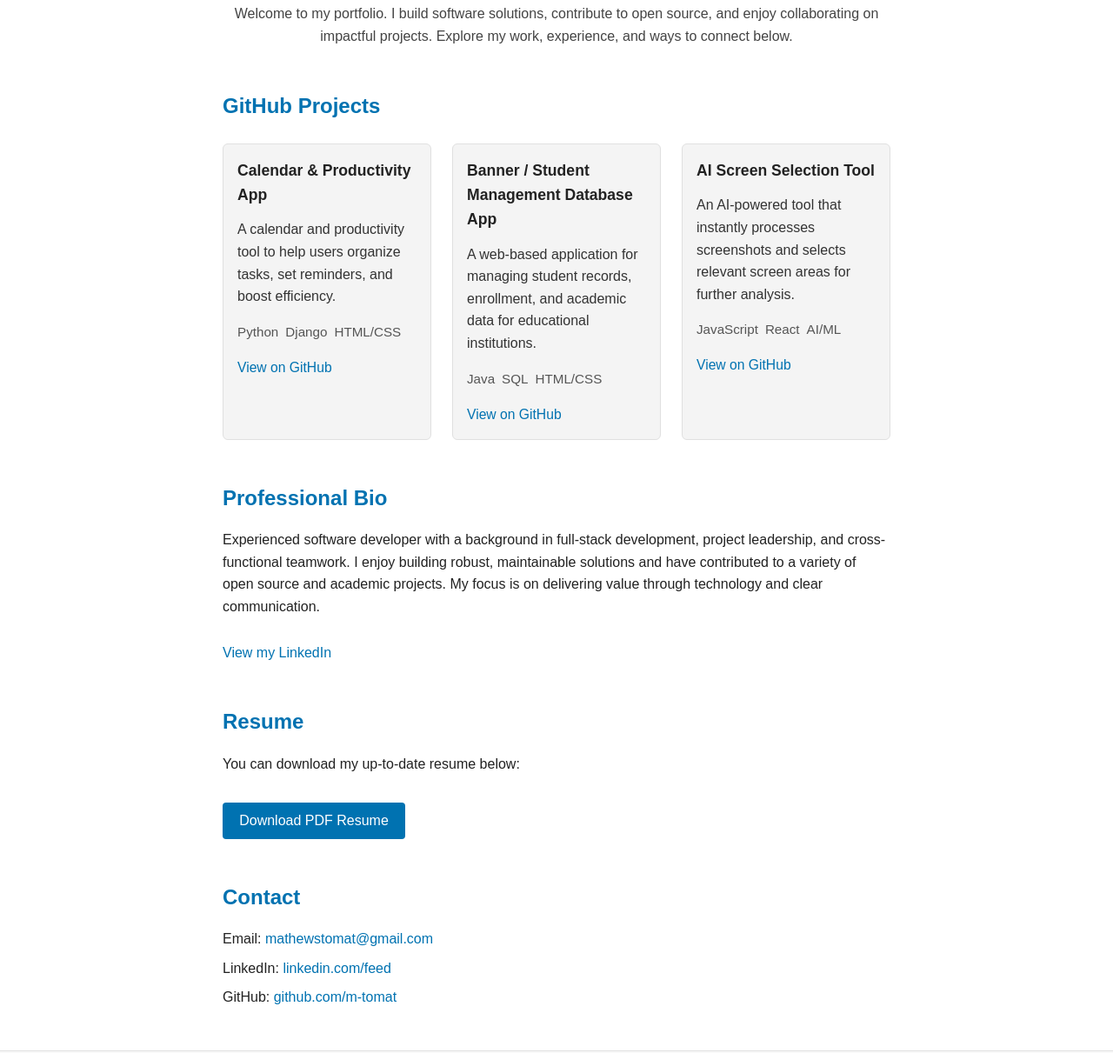
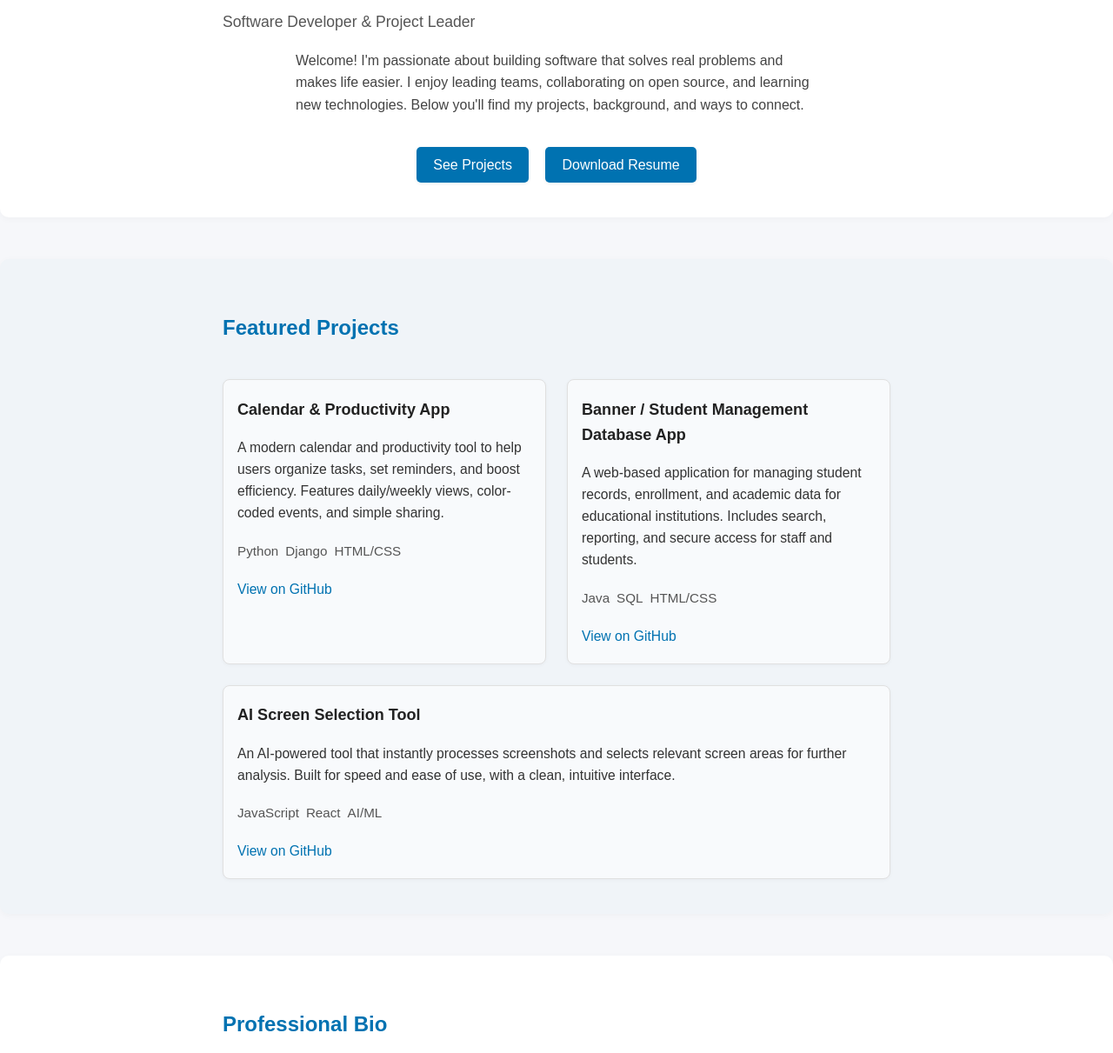
Before and after one commit to m-tomat/m-tomat.github.io, a plain HTML site: page index.html in a window 1280 px wide. Shown: the part 228-1439 px from the top of the page at 87% size. Drawn offline with Linux system fonts and the light colour scheme.

Commit message:
Flesh out site with contemporary but simple design and content

```diff
--- a/index.html
+++ b/index.html
@@ -28,21 +28,25 @@
     <section id="home" class="section home-section">
       <div class="container">
         <h1>Hi, I'm Mathews Tomat</h1>
-        <p class="intro">Software Developer | Project Leader | Tech Enthusiast</p>
+        <p class="intro">Software Developer & Project Leader</p>
         <p class="bio-short">
-          Welcome to my portfolio. I build software solutions, contribute to open source, and enjoy collaborating on impactful projects. Explore my work, experience, and ways to connect below.
+          Welcome! I'm passionate about building software that solves real problems and makes life easier. I enjoy leading teams, collaborating on open source, and learning new technologies. Below you'll find my projects, background, and ways to connect.
         </p>
+        <div class="quick-links">
+          <a href="#projects" class="quick-link">See Projects</a>
+          <a href="#resume" class="quick-link">Download Resume</a>
+        </div>
       </div>
     </section>
 
     <!-- Projects Section -->
     <section id="projects" class="section">
       <div class="container">
-        <h2>GitHub Projects</h2>
+        <h2>Featured Projects</h2>
         <div class="projects-list">
           <div class="project-card">
             <h3>Calendar & Productivity App</h3>
-            <p>A calendar and productivity tool to help users organize tasks, set reminders, and boost efficiency.</p>
+            <p>A modern calendar and productivity tool to help users organize tasks, set reminders, and boost efficiency. Features daily/weekly views, color-coded events, and simple sharing.</p>
             <ul class="tech-list">
               <li>Python</li>
               <li>Django</li>
@@ -52,7 +56,7 @@
           </div>
           <div class="project-card">
             <h3>Banner / Student Management Database App</h3>
-            <p>A web-based application for managing student records, enrollment, and academic data for educational institutions.</p>
+            <p>A web-based application for managing student records, enrollment, and academic data for educational institutions. Includes search, reporting, and secure access for staff and students.</p>
             <ul class="tech-list">
               <li>Java</li>
               <li>SQL</li>
@@ -62,7 +66,7 @@
           </div>
           <div class="project-card">
             <h3>AI Screen Selection Tool</h3>
-            <p>An AI-powered tool that instantly processes screenshots and selects relevant screen areas for further analysis.</p>
+            <p>An AI-powered tool that instantly processes screenshots and selects relevant screen areas for further analysis. Built for speed and ease of use, with a clean, intuitive interface.</p>
             <ul class="tech-list">
               <li>JavaScript</li>
               <li>React</li>
@@ -79,14 +83,15 @@
       <div class="container">
         <h2>Professional Bio</h2>
         <p>
-          Experienced software developer with a background in full-stack development, project leadership, and cross-functional teamwork. I enjoy building robust, maintainable solutions and have contributed to a variety of open source and academic projects. My focus is on delivering value through technology and clear communication.
+          I'm an experienced software developer with a background in full-stack development, project leadership, and cross-functional teamwork. I enjoy building robust, maintainable solutions and have contributed to a variety of open source and academic projects. My focus is on delivering value through technology and clear communication.
         </p>
+        <ul>
+          <li>Full-stack web development (Python, Java, JavaScript)</li>
+          <li>Project leadership and agile teamwork</li>
+          <li>Open source contributor</li>
+          <li>Strong communicator and mentor</li>
+        </ul>
         <a href="https://www.linkedin.com/feed/?trk=guest_homepage-basic_nav-header-signin" target="_blank" class="linkedin-link">View my LinkedIn</a>
-        <!-- Optional: LinkedIn badge embed -->
-        <!-- <div class="linkedin-badge">
-          <script type="text/javascript" src="https://platform.linkedin.com/badges/js/profile.js" async defer></script>
-          <div class="LI-profile-badge"  data-version="v1" data-size="medium" data-locale="en_US" data-type="vertical" data-theme="light" data-vanity="your-linkedin-vanity"></div>
-        </div> -->
       </div>
     </section>
 
@@ -94,7 +99,7 @@
     <section id="resume" class="section">
       <div class="container">
         <h2>Resume</h2>
-        <p>You can download my up-to-date resume below:</p>
+        <p>Download my up-to-date resume for a detailed look at my experience, education, and skills.</p>
         <a href="resume.pdf" download class="resume-download">Download PDF Resume</a>
       </div>
     </section>
@@ -104,10 +109,11 @@
       <div class="container">
         <h2>Contact</h2>
         <ul class="contact-list">
-          <li>Email: <a href="mailto:mathewstomat@gmail.com">mathewstomat@gmail.com</a></li>
-          <li>LinkedIn: <a href="https://www.linkedin.com/feed/?trk=guest_homepage-basic_nav-header-signin" target="_blank">linkedin.com/feed</a></li>
-          <li>GitHub: <a href="https://github.com/m-tomat" target="_blank">github.com/m-tomat</a></li>
+          <li><strong>Email:</strong> <a href="mailto:mathewstomat@gmail.com">mathewstomat@gmail.com</a></li>
+          <li><strong>LinkedIn:</strong> <a href="https://www.linkedin.com/feed/?trk=guest_homepage-basic_nav-header-signin" target="_blank">linkedin.com/feed</a></li>
+          <li><strong>GitHub:</strong> <a href="https://github.com/m-tomat" target="_blank">github.com/m-tomat</a></li>
         </ul>
+        <p style="margin-top:1.5em;color:#666;font-size:0.98em;">I'm always open to new opportunities and collaborations. Feel free to reach out!</p>
       </div>
     </section>
   </main>
--- a/style.css
+++ b/style.css
@@ -8,7 +8,7 @@ html {
 }
 body {
   font-family: Arial, Helvetica, sans-serif;
-  background: #fff;
+  background: #f6f7fa;
   color: #222;
   margin: 0;
   line-height: 1.6;
@@ -56,10 +56,22 @@ main {
 }
 .section {
   margin-bottom: 3rem;
+  padding: 2.5rem 0;
+  background: #fff;
+  border-radius: 10px;
+  box-shadow: 0 2px 8px rgba(0,0,0,0.03);
+}
+
+/* Alternate background for every other section */
+section:nth-of-type(even) {
+  background: #f0f4f8;
+}
 }
 .home-section {
   text-align: center;
   margin-top: 3rem;
+  background: #eaf3fb;
+  box-shadow: none;
 }
 h1, h2, h3 {
   font-weight: 600;
@@ -79,31 +91,36 @@ h2 {
 .bio-short {
   color: #444;
   margin-top: 1rem;
+  max-width: 600px;
+  margin-left: auto;
+  margin-right: auto;
 }
 .projects-list {
   display: flex;
   flex-wrap: wrap;
   gap: 1.5rem;
-  margin-top: 1.5rem;
+  margin-top: 2.5rem;
 }
 .project-card {
-  flex: 1 1 220px;
-  min-width: 220px;
-  background: #f4f4f4;
+  flex: 1 1 260px;
+  min-width: 240px;
+  background: #f8fafc;
   border: 1px solid #e0e0e0;
-  border-radius: 6px;
-  padding: 1rem;
+  border-radius: 8px;
+  padding: 1.2rem 1rem 1.2rem 1rem;
   display: flex;
   flex-direction: column;
-  gap: 0.5rem;
+  gap: 0.7rem;
+  box-shadow: 0 1px 4px rgba(0,0,0,0.04);
 }
 .project-card h3 {
   margin: 0 0 0.3em 0;
-  font-size: 1.1rem;
+  font-size: 1.13rem;
 }
 .project-card p {
   margin: 0 0 0.5em 0;
   color: #333;
+  font-size: 0.98em;
 }
 .tech-list {
   list-style: none;
@@ -118,6 +135,7 @@ h2 {
   color: #0072b1;
   text-decoration: none;
   font-size: 0.98em;
+  font-weight: 500;
 }
 .project-card a:hover {
   text-decoration: underline;
@@ -135,28 +153,32 @@ h2 {
 .resume-download {
   display: inline-block;
   margin-top: 1em;
-  padding: 0.5em 1.2em;
+  padding: 0.6em 1.4em;
   background: #0072b1;
   color: #fff;
-  border-radius: 4px;
+  border-radius: 5px;
   text-decoration: none;
   font-weight: 500;
-  transition: background 0.2s;
+  letter-spacing: 0.02em;
+  transition: background 0.2s, box-shadow 0.2s;
+  box-shadow: 0 1px 4px rgba(0,0,0,0.07);
 }
 .resume-download:hover {
   background: #005580;
+  box-shadow: 0 2px 8px rgba(0,0,0,0.10);
 }
 .contact-list {
   list-style: none;
   padding: 0;
-  margin: 1em 0 0 0;
+  margin: 1.2em 0 0 0;
   display: flex;
   flex-direction: column;
-  gap: 0.5em;
+  gap: 0.7em;
 }
 .contact-list a {
   color: #0072b1;
   text-decoration: none;
+  font-weight: 500;
 }
 .contact-list a:hover {
   text-decoration: underline;
@@ -188,4 +210,32 @@ footer {
   .home-section {
     margin-top: 2rem;
   }
+  .section {
+    padding: 1.2rem 0;
+    border-radius: 6px;
+  }
 }
+
+/* Quick links on home */
+.quick-links {
+  margin-top: 2.2em;
+  display: flex;
+  justify-content: center;
+  gap: 1.2em;
+}
+.quick-link {
+  background: #0072b1;
+  color: #fff;
+  padding: 0.5em 1.2em;
+  border-radius: 5px;
+  text-decoration: none;
+  font-weight: 500;
+  font-size: 1em;
+  transition: background 0.2s, box-shadow 0.2s;
+  box-shadow: 0 1px 4px rgba(0,0,0,0.07);
+}
+.quick-link:hover {
+  background: #005580;
+  box-shadow: 0 2px 8px rgba(0,0,0,0.10);
+}
+}
```
